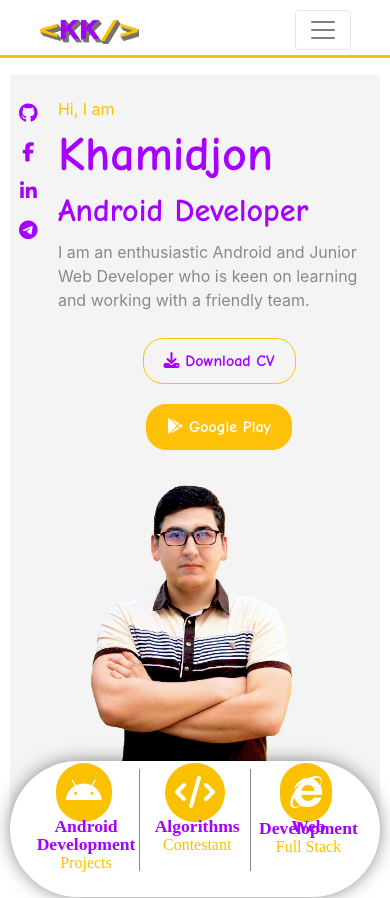
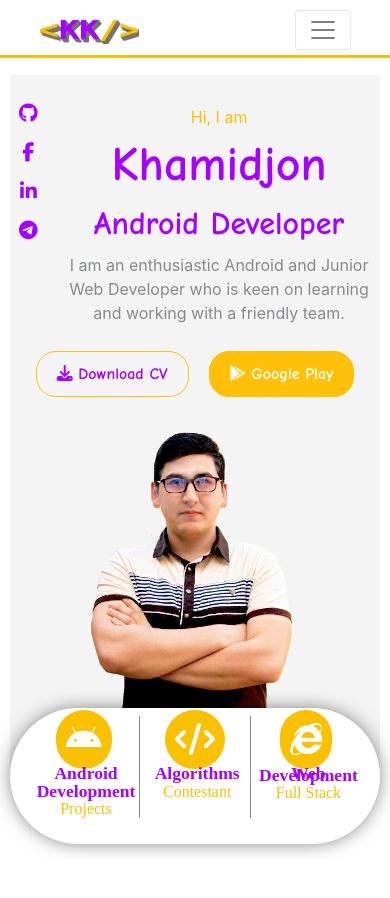
Before and after one commit to khamidjon-khamidov/my_resume, a React (Create React App) app: page / in a window 390 px wide. Shown: the top 898 px of the page. Built offline with nearby package versions, Linux system fonts and the light colour scheme; no server answers; a web font is replaced by a local one.

Commit message:
home mobile responsive

```diff
--- a/public/css/styles.css
+++ b/public/css/styles.css
@@ -59,6 +59,13 @@ header {
     width: 95%;
     margin: 20px auto 0 auto;
     background: #f4f4f4;
+}
+
+
+@media(max-width:600px){
+    .home{
+        text-align: center;
+    }
 }
 
 /* ------------- home social part -------- */
@@ -126,7 +133,7 @@ header {
 
 .home-name {
     margin-top: 30px;
-    line-height: 0.1;
+    line-height: 1;
 }
 
 .home-name-greet {
@@ -157,9 +164,18 @@ header {
     text-align: center;
 }
 
+.home-buttons-mobile-version{
+    display: none;
+}
 @media(max-width: 600px) {
     .home-left-buttons {
-        margin-top: 10px;
+        display: none;
+    }
+
+    .home-buttons-mobile-version{
+        display: block;
+        margin: auto;
+        text-align: center;
     }
 }
 
--- a/src/components/home/Home.jsx
+++ b/src/components/home/Home.jsx
@@ -31,6 +31,13 @@ function Home(props) {
 
             </div>
 
+            <div className="home-buttons-mobile-version">
+                    <DownloadBtn
+                        cv_link={props.cv_link}
+                    />
+                    <GooglePlayBtn />
+                </div>
+
             <div className="home-right">
                 <MyPicture />
             </div>
--- a/src/components/home/Name.jsx
+++ b/src/components/home/Name.jsx
@@ -3,9 +3,10 @@ import React from "react";
 function Name() {
 
     return (
+
         <div className="home-name">
             <p className="home-name-greet">Hi, I am</p>
-            <h3 className="home-name-fullname">Khamidjon</h3>
+            <p className="home-name-fullname">Khamidjon</p>
         </div>
     )
 }
```
